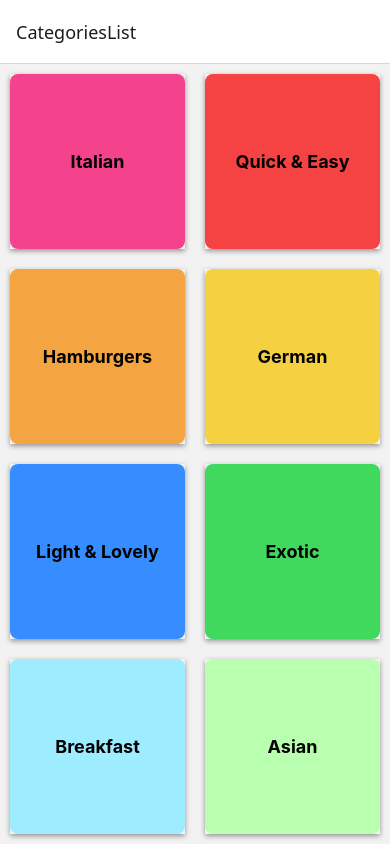
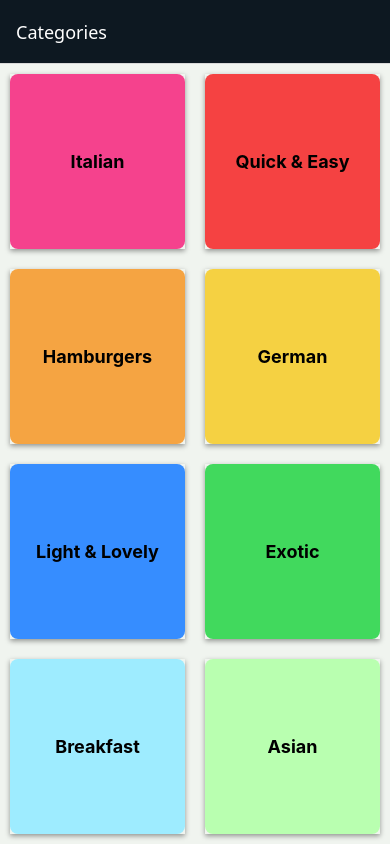
Before and after one commit to TheHolographicP/RNCourse-Exercise3, a React Native app: screen / in a window 390 px wide. Built offline with nearby package versions, Linux system fonts and the light colour scheme.

Commit message:
Style nav header;

```diff
--- a/App.tsx
+++ b/App.tsx
@@ -7,18 +7,42 @@ import CategoriesScreen from 'screens/Categories';
 import CategoryView from 'screens/CategoryView';
 import type { RootStackParamList } from 'types/navigation';
 import {MealView} from 'screens/MealView';
+import Colors from 'constants/colors';
 
 const Stack = createNativeStackNavigator<RootStackParamList>();
 
 
 export default function App() {
+
+  const headerTextStyle = {
+    color: 'white',
+  }
+  const contentStyle = {
+    backgroundColor: Colors.primary4,
+  }
+
   return (
     <NavigationContainer>
-        <StatusBar/>
-        <Stack.Navigator>
-          <Stack.Screen name="CategoriesList" component={CategoriesScreen} />
-          <Stack.Screen name="CategoryView" component={CategoryView} />
-          <Stack.Screen name="MealView" component={MealView} />
+        <StatusBar style='light'/>
+        <Stack.Navigator
+          screenOptions={{
+            headerStyle: {
+              backgroundColor: Colors.primary1,
+            },
+            headerTitleStyle: headerTextStyle,
+            contentStyle: contentStyle}}>
+          <Stack.Screen
+            name="CategoriesList"
+            component={CategoriesScreen}
+            options = {{ title: 'Categories', }}/>
+          <Stack.Screen
+            name="CategoryView"
+            component={CategoryView}
+            options = {{ title: 'Category' }}/>
+          <Stack.Screen
+            name="MealView"
+            component={MealView}
+            options = {{ title: 'Meal' }}/>
         </Stack.Navigator>
     </NavigationContainer>
   );
--- a/screens/CategoryView.tsx
+++ b/screens/CategoryView.tsx
@@ -32,7 +32,6 @@ function CategoryView({ route, navigation }: Props) {
 
     return (
         <View>
-            <Text>{route.params.categoryId}</Text>
             <FlatList
                 data={displayedMeals}
                 keyExtractor={(item) => item.id}
```
